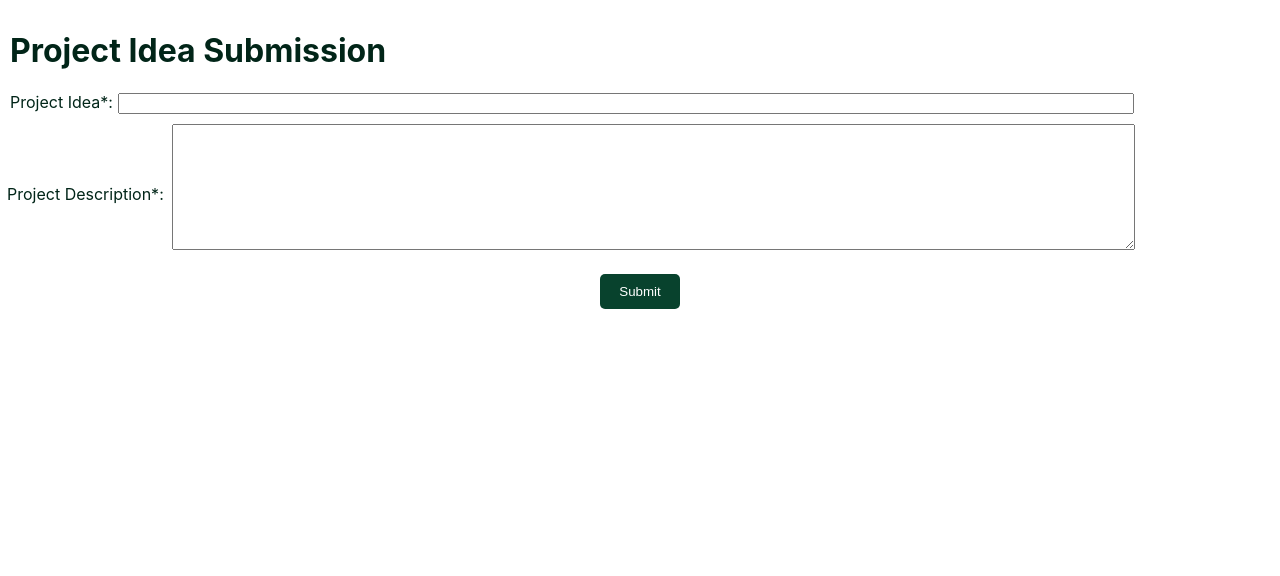
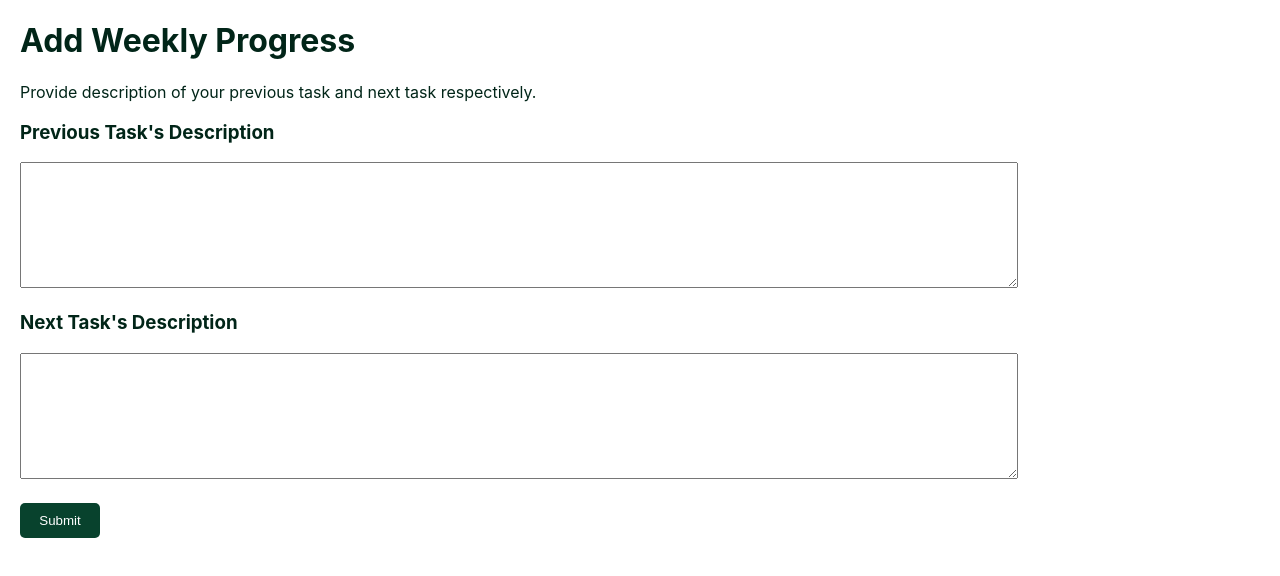
Before and after one commit to hammadaslam1/Smart-FYP-Project, a React (Create React App) app in the folder frontend/: page / in a window 1280 px wide. Shown: the top 576 px of the page. Built offline with nearby package versions, Linux system fonts and the light colour scheme.

Commit message:
completed student modules

```diff
--- a/frontend/src/App.jsx
+++ b/frontend/src/App.jsx
@@ -1,13 +1,14 @@
 import "./App.css";
-import IdeaSubmission from "./components/studentdashboardcomponents/IdeaSubmission";
-import SelectGroup from "./components/studentdashboardcomponents/SelectGroup";
+import AddWeeklyProgress from "./components/studentdashboardcomponents/AddWeeklyProgress";
+import DocumentationSubmission from "./components/studentdashboardcomponents/DocumentationSubmission";
+
 import Navigations from "./routes/Navigations";
 import StudentDashboard from "./screens/student/StudentDashboard";
 
 function App() {
     return (
     // <Navigations />
-    <IdeaSubmission/>
+    <AddWeeklyProgress/>
 );
 }
 
--- /dev/null
+++ b/frontend/src/components/studentdashboardcomponents/AddWeeklyProgress.jsx
@@ -0,0 +1,19 @@
+import '../../styles/studentcomponentsstyles/addweeklyprogress.css'
+const AddWeeklyProgress = () => {
+    return (
+        <div className='weeklyProgressMain'>
+            <h1>Add Weekly Progress</h1>
+            <p>Provide description of your previous task and next task respectively.</p>
+            <div className="weeklyProgressDiv">
+                <h3>Previous Task's Description</h3>
+                <textarea className="weeklyTextArea" rows={8}></textarea>
+                <h3>Next Task's Description</h3>
+                <textarea className="weeklyTextArea" rows={8}></textarea>
+                <br />
+                <button className='weeklyProgressSubmitButton'>Submit</button>
+            </div>
+        </div>
+     );
+}
+
+export default AddWeeklyProgress;
--- /dev/null
+++ b/frontend/src/components/studentdashboardcomponents/DocumentationSubmission.jsx
@@ -0,0 +1,32 @@
+import '../../styles/studentcomponentsstyles/documentationsubmission.css'
+const DocumentationSubmission = () => {
+  return (
+    <div className="documentationSubmissionMain">
+      <h1>Upload Document</h1>
+      <div className="documentationSubmission">
+        <div>
+          <label htmlFor="DocumentType">Document Type*:</label>
+          <br />
+          <select className='documentTypeSelect'>
+            <option value="">Select Document</option>
+            <option value="Introduction">Introduction</option>
+            <option value="Abstract">Abstract</option>
+            <option value="Thesis">Thesis</option>
+          </select>
+        </div>
+        <div>
+          <h3>Select the PDF file to upload:</h3>
+          <h4>Note:</h4>
+          <p>File name should be a combination of your group name and document type.</p>
+          <input type="file" accept="application/pdf" />
+        </div>
+
+        <div className="documentSubmitButtonDiv">
+          <button className="documentSubmitButton">Upload PDF</button>
+        </div>
+      </div>
+    </div>
+  );
+};
+
+export default DocumentationSubmission;
--- a/frontend/src/components/studentdashboardcomponents/SelectGroup.jsx
+++ b/frontend/src/components/studentdashboardcomponents/GroupFormation.jsx
@@ -1,5 +1,5 @@
 import '../../styles/studentcomponentsstyles/selectgroup.css'
-const SelectGroup = () => {
+const GroupFormation = () => {
     return (
         <div className='selectGroupMain'>
         <h1>Select Group</h1>
@@ -47,4 +47,4 @@ const SelectGroup = () => {
      );
 }
 
-export default SelectGroup;
+export default GroupFormation;
--- /dev/null
+++ b/frontend/src/styles/studentcomponentsstyles/addweeklyprogress.css
@@ -0,0 +1,20 @@
+.weeklyProgressMain{
+    padding: 0px 20px;
+}
+.weeklyTextArea{
+    width:80%;
+}
+.weeklyProgressSubmitButton{
+    height: 35px;
+    width:80px;
+    background-color:#08422D;
+    border: none;
+    color: white;
+    transition:300ms all ease;
+    border-radius: 5px;
+    margin-top: 20px;
+}
+.weeklyProgressSubmitButton:hover{
+    background-color: #D8A900;
+    cursor: pointer;
+}
--- /dev/null
+++ b/frontend/src/styles/studentcomponentsstyles/documentationsubmission.css
@@ -0,0 +1,21 @@
+.documentationSubmissionMain{
+    padding:20px;
+}
+.documentTypeSelect{
+    width:80%;
+    height: 35px;
+}
+.documentSubmitButton{
+    height: 35px;
+    width:100px;
+    background-color:#08422D;
+    border: none;
+    color: white;
+    transition:300ms all ease;
+    border-radius: 5px;
+    margin-top: 20px;
+}
+.documentSubmitButton:hover{
+    background-color: #D8A900;
+    cursor: pointer;
+}
```
Also changed, not shown: frontend/src/components/studentdashboardcomponents/IdeaSubmission copy.jsx (deleted, +0 -28 lines).
